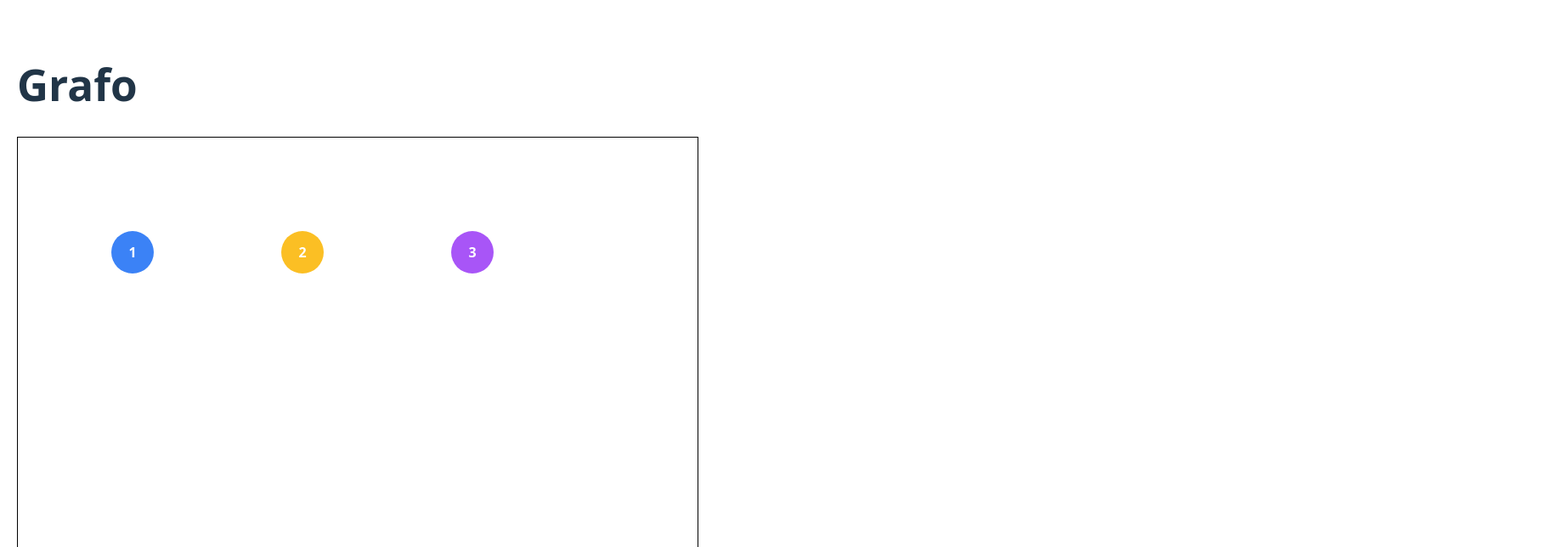
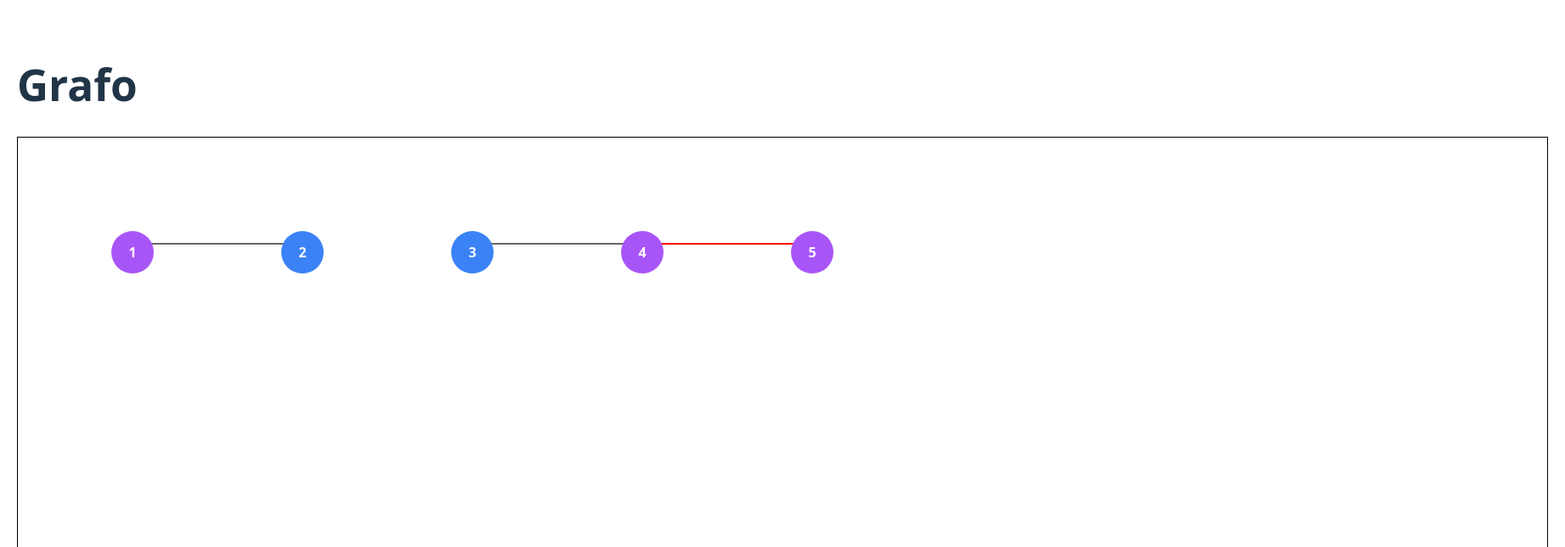
Before and after one commit to MaikelFn/Proyecto-2-Coloracion-Probabilistica-de-Grafos-con-Busqueda, a React app in the folder Codigo/: page / in a window 1280 px wide. Shown: the top 644 px of the page at 85% size, 1842 px wide, since content can reach past the window. Built offline with nearby package versions, Linux system fonts and the light colour scheme; the HTML template or start-up script is replaced by a standard one.

Commit message:
Renderizado de aristas mediante el uso de cords

```diff
--- a/Codigo/src/App.tsx
+++ b/Codigo/src/App.tsx
@@ -10,8 +10,12 @@ function App() {
         [2, "Azul"],
         [3, "Azul"],
         [4, "Morado"],
-        [5, "Azul"],
-        [6, "Amarillo"],
+        [5, "Morado"],
+      ]}
+      aristas={[
+        [1, 2, false],
+        [4, 3, false],
+        [4, 5, true],
       ]}
     />
   );
--- /dev/null
+++ b/Codigo/src/Componentes/Arista.tsx
@@ -0,0 +1,22 @@
+type AristaProps = {
+  x1: number;
+  y1: number;
+  x2: number;
+  y2: number;
+  conflicto: boolean;
+};
+
+function Arista({ x1, y1, x2, y2, conflicto }: AristaProps) {
+  return (
+    <line
+      x1={x1}
+      y1={y1}
+      x2={x2}
+      y2={y2}
+      stroke={conflicto ? "#ff0000" : "#666"}
+      strokeWidth="2"
+    />
+  );
+}
+
+export default Arista;
--- a/Codigo/src/Paginas/Previsualizar.tsx
+++ b/Codigo/src/Paginas/Previsualizar.tsx
@@ -1,23 +1,47 @@
 import React from "react";
 import Nodo from "../Componentes/Nodo";
+import Arista from "../Componentes/Arista";
 type Color = "Azul" | "Amarillo" | "Morado";
 
 type PrevisualizarProps = {
   nodos: Array<[number, Color]>;
+  aristas: Array<[number, number, boolean]>;
 };
 
-function Previsualizar({ nodos }: PrevisualizarProps) {
+function Previsualizar({ nodos, aristas }: PrevisualizarProps) {
+  // Paso 1: Renderizar nodos y guardar posiciones con su ID
+  const posiciones: { [key: number]: { x: number; y: number } } = {};
   const nodosRenderizados = [];
-  for (let i = 0; i < 3; i++) {
-    nodosRenderizados.push(
-      <Nodo
-        key={i}
-        id={i + 1}
-        color={i === 0 ? "Azul" : i === 1 ? "Amarillo" : "Morado"}
-        x={100 + i * 200}
-        y={100}
-      />
-    );
+
+  for (let i = 0; i < nodos.length; i++) {
+    const [id, color] = nodos[i];
+    const x = 100 + i * 200;
+    const y = 100;
+
+    posiciones[id] = { x, y };
+    nodosRenderizados.push(<Nodo key={id} id={id} color={color} x={x} y={y} />);
+  }
+
+  // Paso 2: Buscar las posiciones de los IDs en las aristas y delegar renderizado
+  const aristasRenderizadas = [];
+  for (let i = 0; i < aristas.length; i++) {
+    const [id1, id2, conflicto] = aristas[i];
+
+    const pos1 = posiciones[id1];
+    const pos2 = posiciones[id2];
+
+    if (pos1 && pos2) {
+      aristasRenderizadas.push(
+        <Arista
+          key={`arista-${id1}-${id2}`}
+          x1={pos1.x + 25}
+          y1={pos1.y + 25}
+          x2={pos2.x + 25}
+          y2={pos2.y + 25}
+          conflicto={conflicto}
+        />
+      );
+    }
   }
 
   return (
@@ -26,11 +50,20 @@ function Previsualizar({ nodos }: PrevisualizarProps) {
       <div
         style={{
           position: "relative",
-          width: "800px",
+          width: "1800px",
           height: "600px",
           border: "1px solid black",
         }}
       >
+        <svg
+          style={{
+            position: "absolute",
+            width: "100%",
+            height: "100%",
+          }}
+        >
+          {aristasRenderizadas}
+        </svg>
         {nodosRenderizados}
       </div>
     </div>
```
